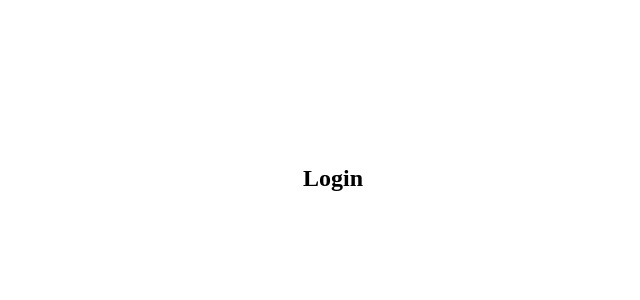
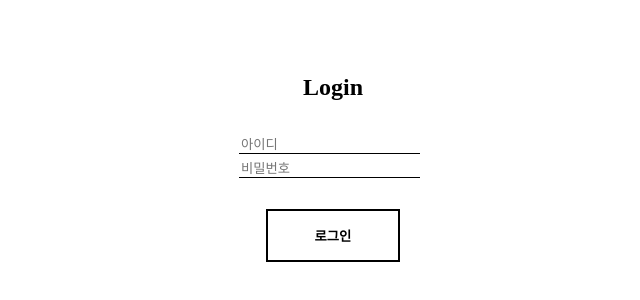
Before and after one commit to skdding3/react2022-prac, a React (Create React App) app: page / in a window 1280 px wide. Shown: the part 230-530 px from the top of the page, without its empty margins (75-715 px from the left). Built offline with nearby package versions, Linux system fonts and the light colour scheme.

Commit message:
wanted preonboarding loginPrac - 221211

```diff
--- a/src/component/LoginPrac.jsx
+++ b/src/component/LoginPrac.jsx
@@ -1,4 +1,4 @@
-import React from "react";
+import React, { useCallback, useState } from "react";
 import styled from "styled-components";
 
 const Container = styled.div`
@@ -7,12 +7,69 @@ const Container = styled.div`
   display: flex;
   justify-content: center;
   align-items: center;
+  flex-direction: column;
+`;
+
+const Form = styled.form`
+  display: flex;
+  align-items: space-around;
+  justify-content: space-between;
+  padding: 10px;
+  flex-wrap: wrap;
+  flex-direction: column;
+`;
+
+const Input = styled.input`
+  display: flex;
+  justify-content: center;
+  align-items: center;
+  min-width: 20vh;
+  margin: 5px 10px 1px 3px;
+  border-top: none;
+  border-left: none;
+  border-right: none;
+  border-bottom: 1px solid;
+`;
+
+const Button = styled.button`
+  margin: 30px;
+  padding: 15px;
+  border: 2px solid;
+  background-color: white;
+  cursor: pointer;
+  font-weight: 700;
+
+  &:hover {
+    background-color: #f8f4f4;
+  }
 `;
 
 function LoginPrac() {
+  const [error, setError] = useState("");
+  const [loading, setLoading] = useState("");
+
+  // const loginUser = useCallback(async (email, password) {
+  //     setLoading(true);
+  //     try {
+  //         await singn
+  //     }
+  //   }, []);
+
+  // const validationAccount = use;
+
+  const handleSubmit = useCallback((e) => {
+    e.preventDefault();
+    const data = new FormData(e.currentTarget);
+    // const email = data.get("password");
+  });
   return (
     <Container>
       <h2>Login</h2>
+      <Form>
+        <Input placeholder="아이디" />
+        <Input type="password" placeholder="비밀번호" />
+        <Button>로그인</Button>
+      </Form>
     </Container>
   );
 }
```
